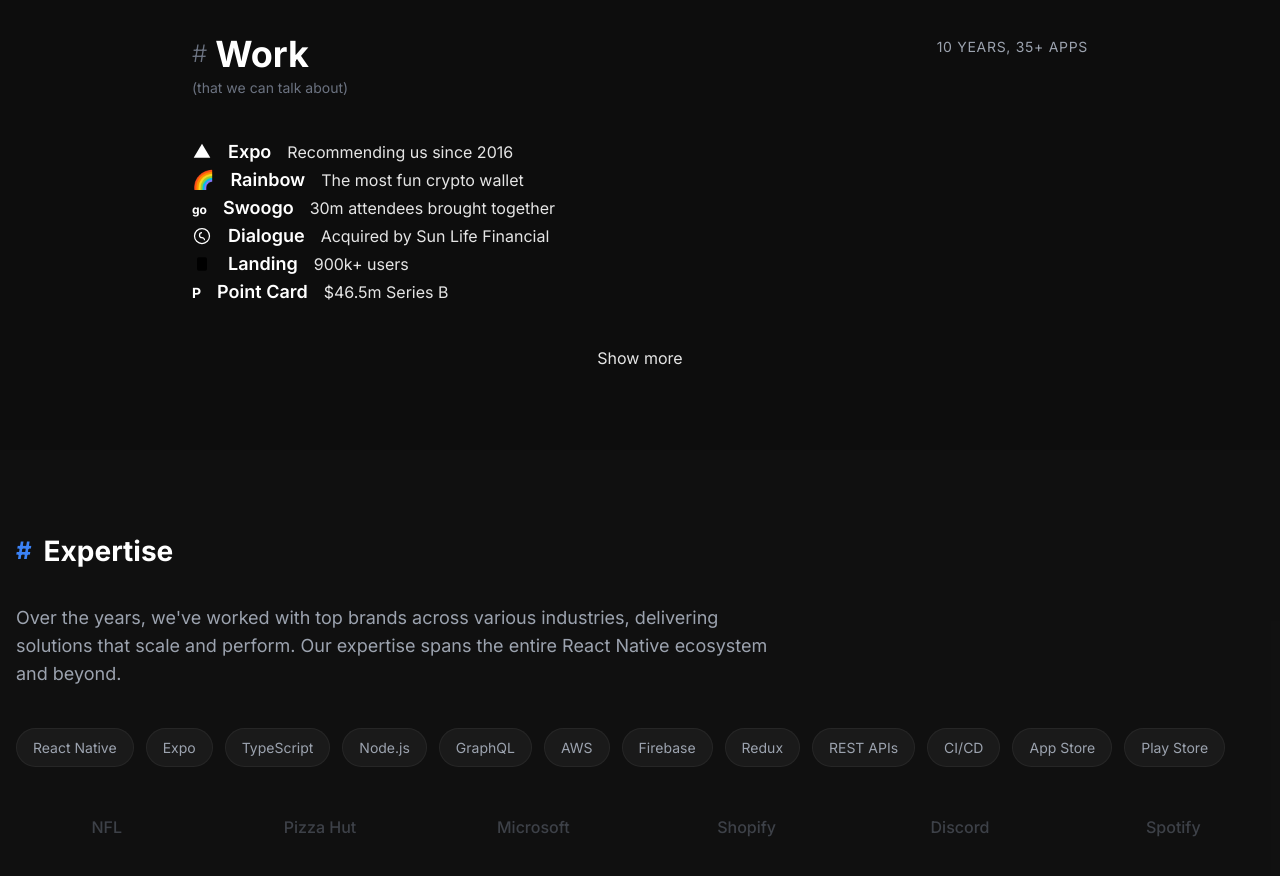
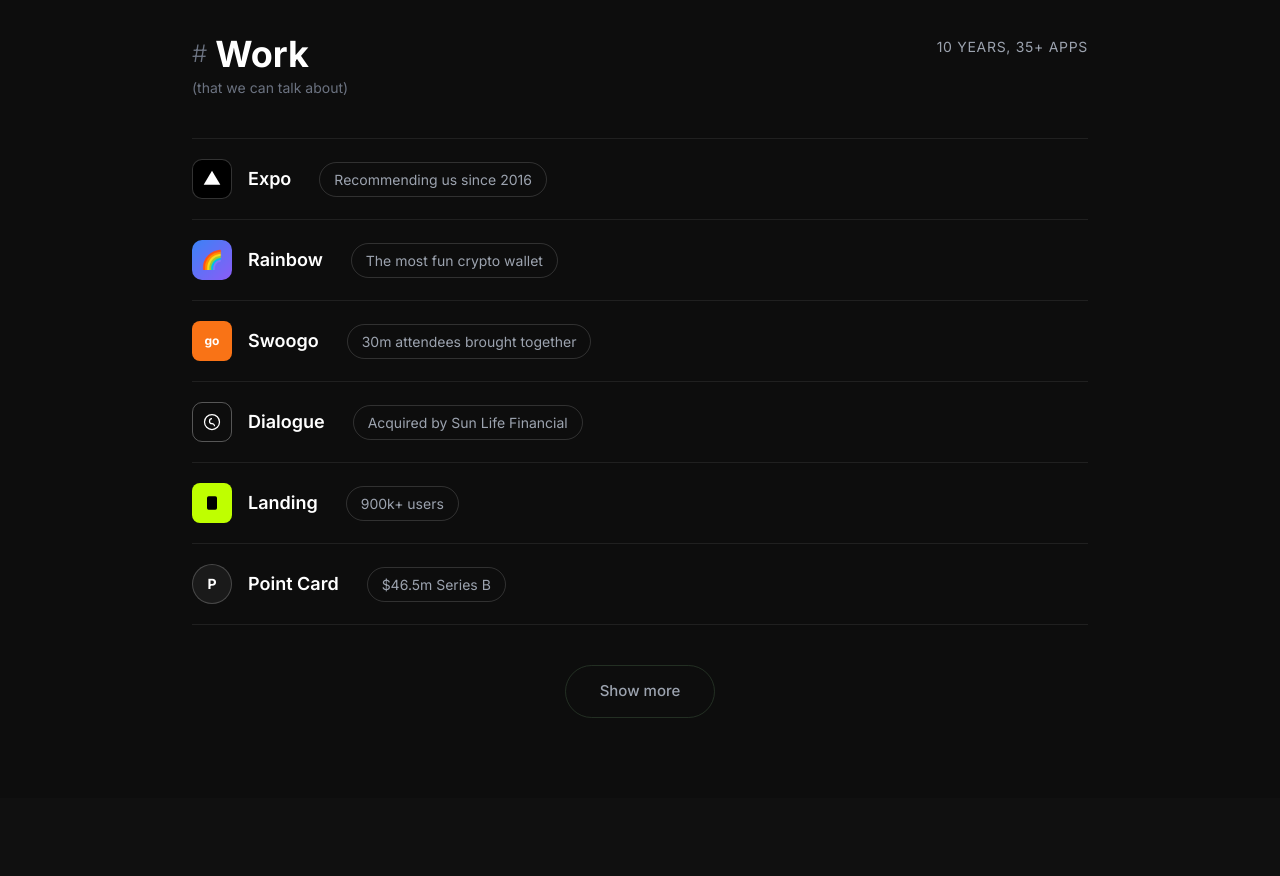
Before and after one commit to 44AUS/appdev, a React (Create React App) app in the folder frontend/: page / in a window 1280 px wide. Shown: the part 1920-2796 px from the top of the page. Built offline with nearby package versions, Linux system fonts and the light colour scheme; the HTML template or start-up script is replaced by a standard one.

Commit message:
auto-commit for 834cf593-c7e4-45cf-8a0a-0e11cbeb78bf

```diff
--- a/frontend/src/App.css
+++ b/frontend/src/App.css
@@ -110,6 +110,107 @@
 .work-card.in-progress {
   border-color: rgba(34, 197, 94, 0.3);
   box-shadow: 0 0 30px rgba(34, 197, 94, 0.1);
+}
+
+/* Work list section styles */
+.work-list {
+  display: flex;
+  flex-direction: column;
+}
+
+.work-list-item {
+  padding: 1.25rem 0;
+  border-bottom: 1px solid rgba(255, 255, 255, 0.08);
+  transition: all 0.3s ease;
+}
+
+.work-list-item:first-child {
+  border-top: 1px solid rgba(255, 255, 255, 0.08);
+}
+
+.work-list-item:hover {
+  background: rgba(255, 255, 255, 0.02);
+  padding-left: 0.5rem;
+  margin-left: -0.5rem;
+  margin-right: -0.5rem;
+  padding-right: 0.5rem;
+}
+
+/* Work icons */
+.work-icon {
+  width: 40px;
+  height: 40px;
+  border-radius: 10px;
+  display: flex;
+  align-items: center;
+  justify-content: center;
+  flex-shrink: 0;
+}
+
+.work-icon-expo {
+  background: #000000;
+  border: 1px solid rgba(255, 255, 255, 0.2);
+}
+
+.work-icon-rainbow {
+  background: linear-gradient(135deg, #3B82F6 0%, #8B5CF6 100%);
+}
+
+.work-icon-swoogo {
+  background: #F97316;
+  border-radius: 8px;
+}
+
+.work-icon-dialogue {
+  background: transparent;
+  border: 1px solid rgba(255, 255, 255, 0.3);
+}
+
+.work-icon-landing {
+  background: #BFFF00;
+  border-radius: 8px;
+}
+
+.work-icon-pointcard {
+  background: #1A1A1A;
+  border: 1px solid rgba(255, 255, 255, 0.2);
+  border-radius: 50%;
+}
+
+/* Work achievement badge */
+.work-achievement-badge {
+  display: inline-flex;
+  align-items: center;
+  padding: 0.375rem 0.875rem;
+  background: transparent;
+  border: 1px solid rgba(255, 255, 255, 0.15);
+  border-radius: 9999px;
+  font-size: 0.875rem;
+  color: #9CA3AF;
+  white-space: nowrap;
+  margin-left: 0.75rem;
+}
+
+/* Show more button - Work section */
+.show-more-btn {
+  display: inline-flex;
+  align-items: center;
+  justify-content: center;
+  padding: 0.875rem 2rem;
+  background: transparent;
+  color: #9CA3AF;
+  font-weight: 500;
+  font-size: 0.9375rem;
+  border-radius: 9999px;
+  border: 1px solid rgba(50, 70, 50, 0.6);
+  transition: all 0.3s ease;
+  min-width: 150px;
+}
+
+.show-more-btn:hover {
+  border-color: rgba(74, 124, 89, 0.8);
+  color: #ffffff;
+  background: rgba(50, 70, 50, 0.2);
 }
 
 /* Service card */
```
